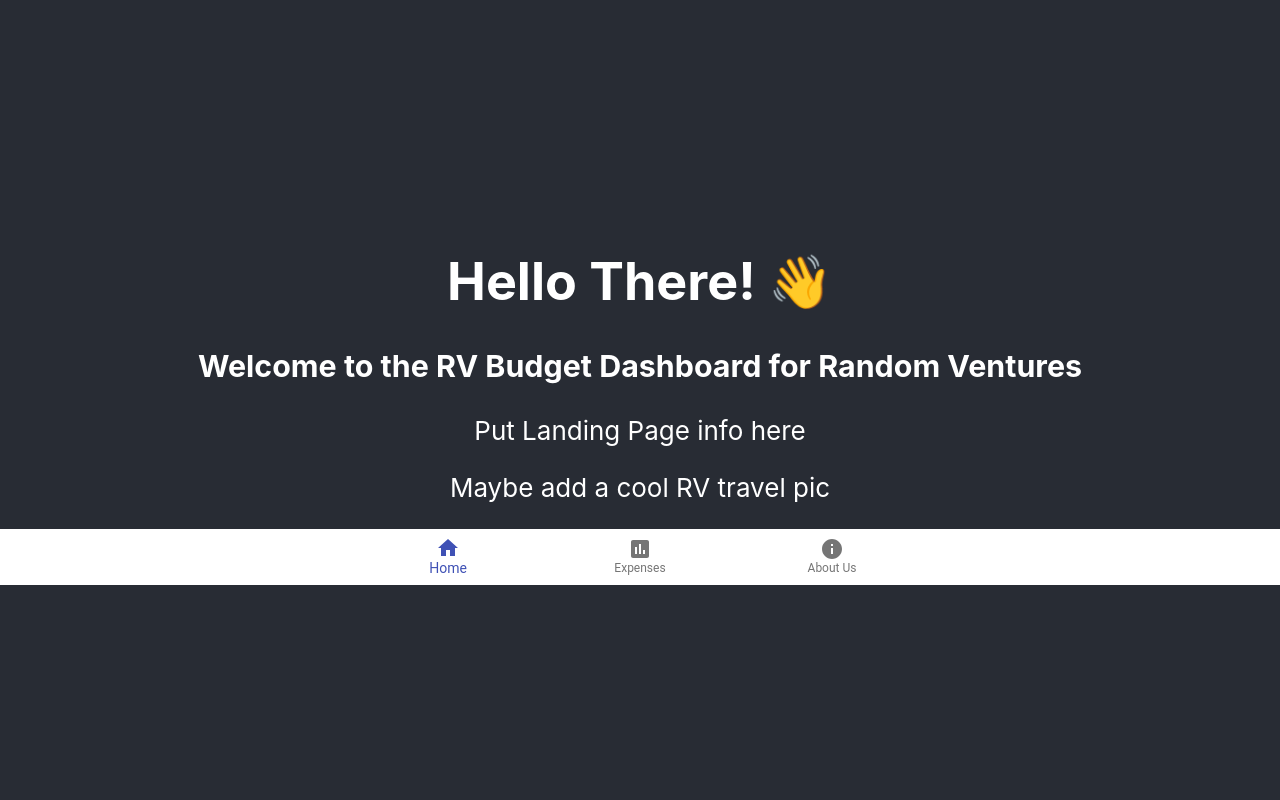
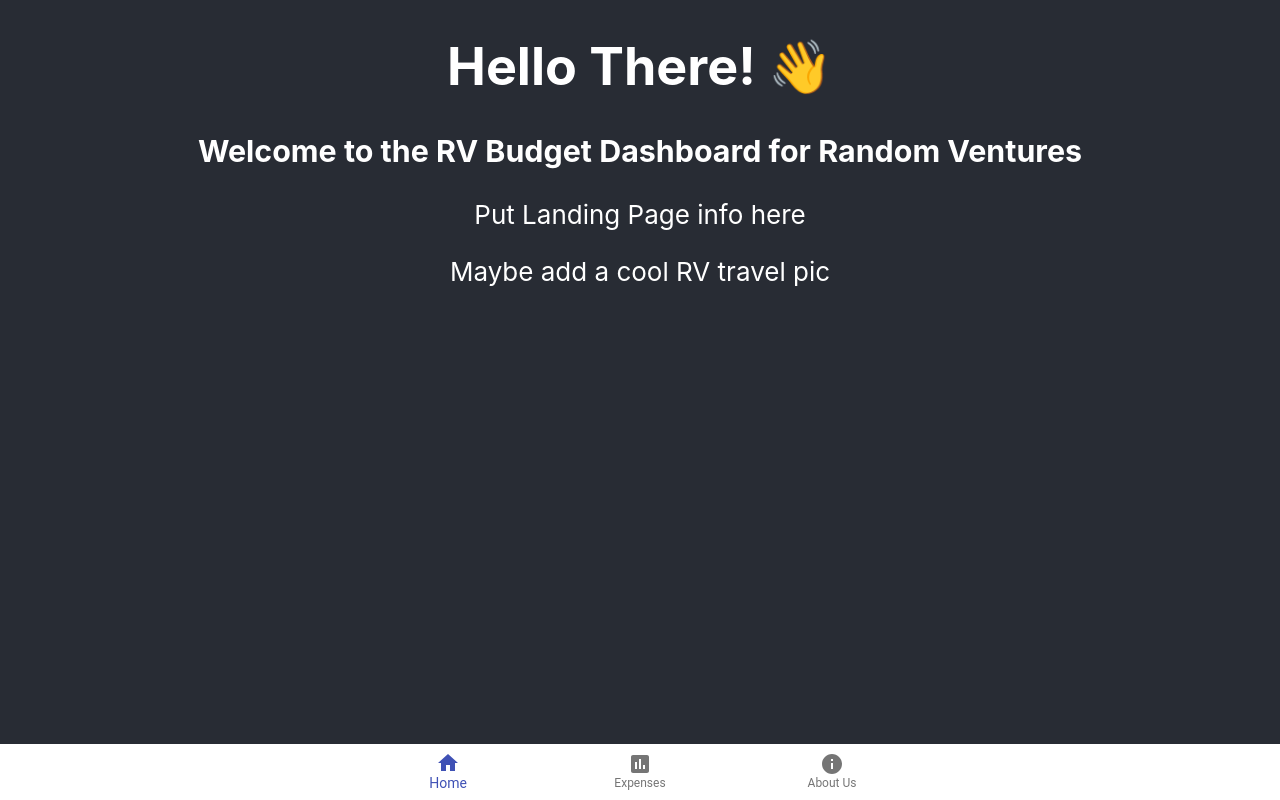
Before and after one commit to whitwong/rv-budget-tracker, a React (Create React App) app in the folder client/: page / in a window 1280 px wide. Built offline with nearby package versions, Linux system fonts and the light colour scheme.

Commit message:
Added page styling to LandingPage.

```diff
--- a/client/src/pages/LandingPage.jsx
+++ b/client/src/pages/LandingPage.jsx
@@ -1,9 +1,19 @@
 import React from 'react';
+import { makeStyles } from '@material-ui/core/styles';
+
+const useStyles = makeStyles(theme => ({
+  pageStyle: {
+    width: '80%',
+    flex: '1 0 auto'
+  },
+}))
 
 // Container for Landing Page view
 const LandingPage = () => {
+  const classes = useStyles();
+
   return(
-    <div className="LandingPage">
+    <div className={classes.pageStyle}>
 
       <h1>Hello There! <span role="img" aria-label="wave-hand" >👋</span></h1>
       <h3>Welcome to the RV Budget Dashboard for Random Ventures</h3>
```
